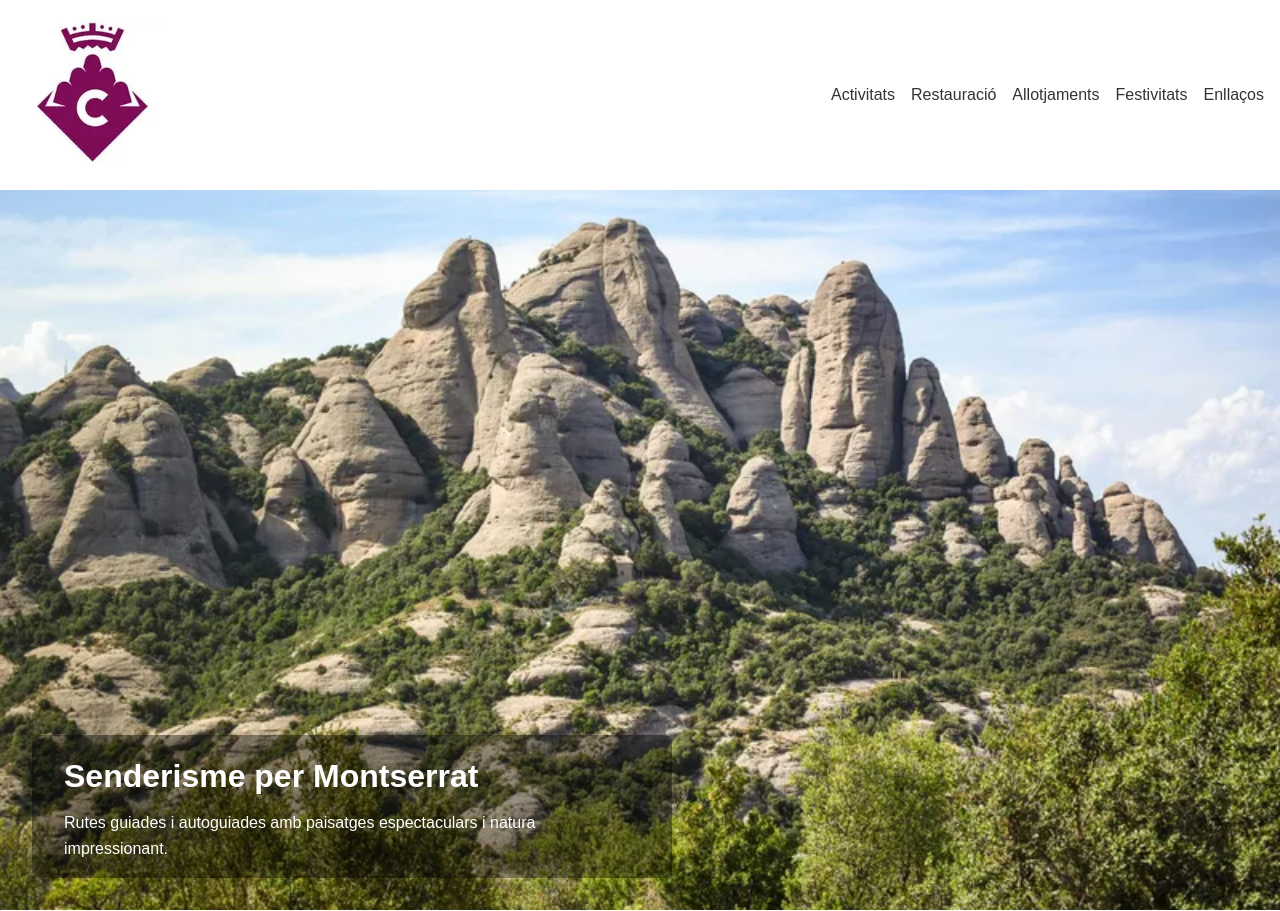
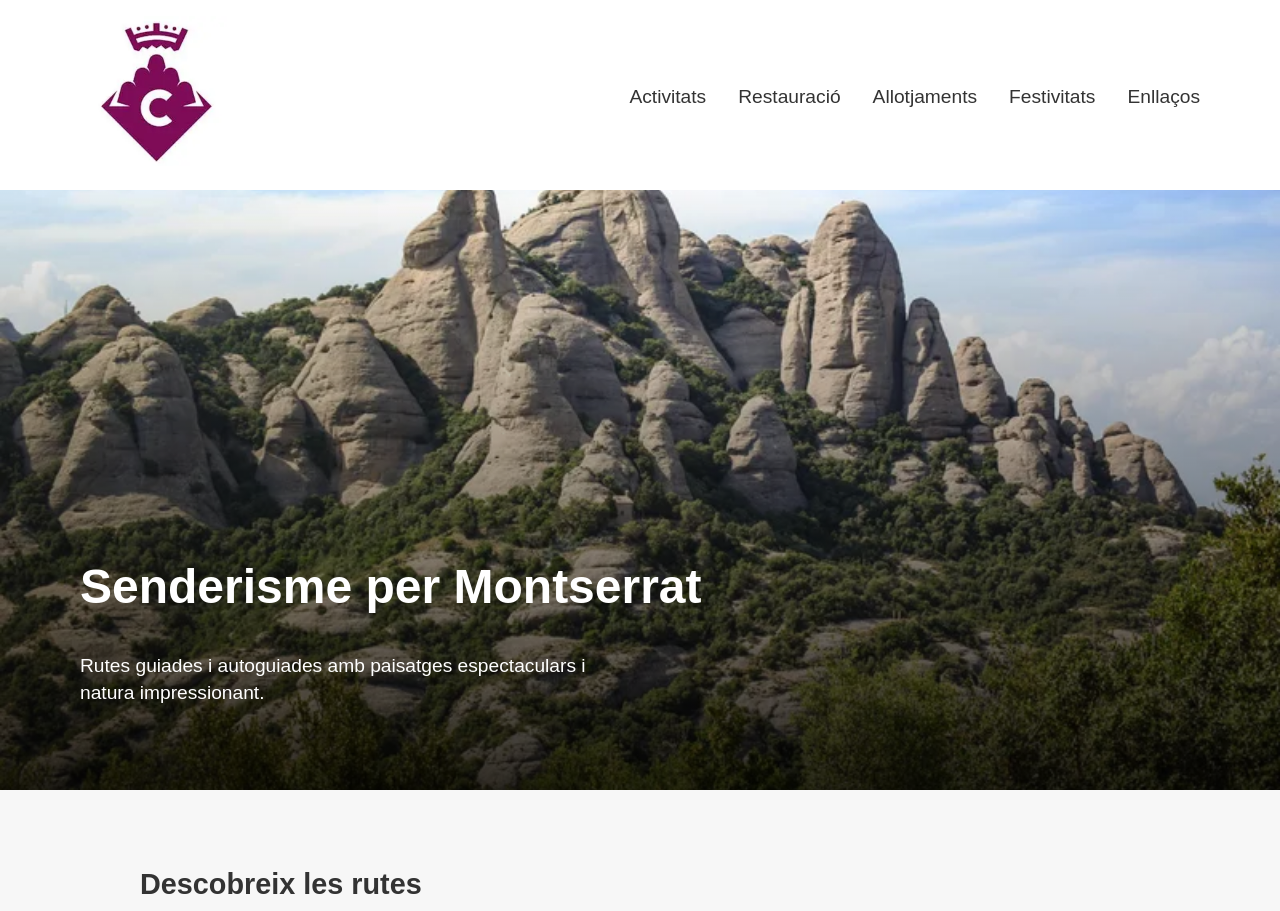
Before and after one commit to xubetm/web-collbato-turistic, a website built with Parcel: page src/senderisme.html in a window 1280 px wide. Shown: the top 911 px of the page. Built offline with nearby package versions, Linux system fonts and the light colour scheme.

Commit message:
arreglos varios en footer, svg, scrolls...

```diff
--- a/src/scss/activitats.scss
+++ b/src/scss/activitats.scss
@@ -4,6 +4,15 @@ body {
   margin: 0;
   background-color: #f7f7f7;
   color: #333;
+  line-height: 1.6;
+}
+
+a:focus-visible,
+button:focus-visible,
+input:focus-visible,
+textarea:focus-visible {
+  outline: 3px solid #4caf50;
+  outline-offset: 3px;
 }
 
 /* Header */
@@ -33,6 +42,7 @@ nav ul li {
 nav a {
   text-decoration: none;
   color: #333;
+  transition: color 0.3s ease;
 }
 
 .menu-toggle {
@@ -76,30 +86,19 @@ nav a {
 .menu-nav.active {
   display: block;
   background-color: rgb(228, 250, 228);
-  height: 50vh;
+  max-height: 50vh;
   opacity: 1;
   transform: translateY(0);
+  overflow-y: auto;
 }
 
 /* --- ACTIVITATS HERO --- */
-.hero-svg polygon {
+.hero-svg {
   display: none;
-  animation: pulse 2s infinite ease-in-out;
-}
-
-@keyframes pulse {
-  0%,
-  100% {
-    transform: scale(1);
-    opacity: 1;
-  }
-  50% {
-    transform: scale(1.05);
-    opacity: 0.8;
-  }
 }
 
 .activitats-hero {
+  display: block;
   background-color: #e6f2ff;
   padding: 3rem 1.5rem;
   text-align: center;
@@ -212,6 +211,33 @@ nav a {
   transform: scale(1.2);
 }
 
+/* --- HOVER NOMÉS EN DISPOSITIUS AMB RATOLÍ --- */
+@media (hover: hover) {
+  nav a:hover {
+    color: #4caf50;
+  }
+
+  .category-card:hover {
+    transform: translateY(-5px);
+    box-shadow: 0 4px 10px rgba(0, 0, 0, 0.15);
+  }
+
+  button:hover {
+    background-color: #226162;
+  }
+
+  .footer-social img:hover {
+    transform: scale(1.2);
+  }
+}
+
+nav a,
+.category-card,
+button,
+.footer-social img {
+  transition: all 0.3s ease;
+}
+
 /* --- TABLET --- */
 @media (min-width: 600px) {
   header {
@@ -284,7 +310,6 @@ nav a {
       font-size: 1.1rem;
     }
   }
-}
 
   /* --- FOOTER --- */
   .footer-content {
@@ -297,6 +322,7 @@ nav a {
   .footer-info,
   .footer-social {
     text-align: left;
+  }
 }
 
 /* --- DESKTOP --- */
@@ -329,6 +355,31 @@ nav a {
     }
   }
 
+  .hero-svg {
+    display: block;
+    width: 100%;
+    max-width: 400px;
+    height: auto;
+    margin: 0 auto;
+  }
+
+  .hero-svg polygon {
+    display: block;
+    animation: pulse 2s infinite ease-in-out;
+  }
+
+  @keyframes pulse {
+    0%,
+    100% {
+      transform: scale(1);
+      opacity: 1;
+    }
+    50% {
+      transform: scale(1.05);
+      opacity: 0.8;
+    }
+  }
+
   /* --- FOOTER --- */
   .footer {
     padding: 3rem 5rem;
--- a/src/scss/festivitats.scss
+++ b/src/scss/festivitats.scss
@@ -4,6 +4,15 @@ body {
   margin: 0;
   background-color: #f7f7f7;
   color: #333;
+  line-height: 1.6;
+}
+
+a:focus-visible,
+button:focus-visible,
+input:focus-visible,
+textarea:focus-visible {
+  outline: 3px solid #4caf50;
+  outline-offset: 3px;
 }
 
 /* Header */
@@ -173,6 +182,33 @@ nav a {
   transform: scale(1.2);
 }
 
+/* --- HOVER NOMÉS EN DISPOSITIUS AMB RATOLÍ --- */
+@media (hover: hover) {
+  nav a:hover {
+    color: #4caf50;
+  }
+
+  .category-card:hover {
+    transform: translateY(-5px);
+    box-shadow: 0 4px 10px rgba(0, 0, 0, 0.15);
+  }
+
+  button:hover {
+    background-color: #226162;
+  }
+
+  .footer-social img:hover {
+    transform: scale(1.2);
+  }
+}
+
+nav a,
+.category-card,
+button,
+.footer-social img {
+  transition: all 0.3s ease;
+}
+
 /* --- TABLET (≥600px) --- */
 @media (min-width: 600px) {
   header {
--- a/src/scss/main.scss
+++ b/src/scss/main.scss
@@ -148,7 +148,7 @@ nav a {
 .categories {
   padding: 2rem 1rem;
   text-align: center;
-  margin: 0 3rem;
+  margin: 0 0.5rem;
 
   h2 {
     font-size: 1.8rem;
@@ -343,6 +343,10 @@ button:hover {
   transition: transform 0.2s ease;
 }
 
+.footer-social a img:hover {
+  transform: scale(1.2);
+}
+
 /* --- HOVER NOMÉS EN DISPOSITIUS AMB RATOLÍ --- */
 @media (hover: hover) {
   nav a:hover {
@@ -361,10 +365,13 @@ button:hover {
   .footer-social img:hover {
     transform: scale(1.2);
   }
+}
 
-  .footer-social a img:hover {
-    transform: scale(1.2);
-  }
+nav a,
+.category-card,
+button,
+.footer-social img {
+  transition: all 0.3s ease;
 }
 
 /* --- TABLET (≥600px) --- */
--- a/src/scss/senderisme.scss
+++ b/src/scss/senderisme.scss
@@ -1,58 +1,110 @@
-* {
-  box-sizing: border-box;
+/* --- MOBILE FIRST --- */
+body {
+  font-family: Arial, sans-serif;
+  margin: 0;
+  background-color: #f7f7f7;
+  color: #333;
+  line-height: 1.6;
+}
+
+a:focus-visible,
+button:focus-visible,
+input:focus-visible,
+textarea:focus-visible {
+  outline: 3px solid #4caf50;
+  outline-offset: 3px;
+}
+
+/* Header */
+header {
+  background-color: #fff;
+  display: flex;
+  flex-direction: column;
+  align-items: center;
+  padding: 1rem 1.5rem;
+  position: relative;
+  z-index: 10;
+}
+
+nav ul {
+  display: flex;
+  flex-direction: column;
+  gap: 1rem;
+  font-size: 1.2rem;
+  padding: 0;
+  margin: 0;
+}
+
+nav ul li {
+  list-style: none;
+}
+
+nav a {
+  text-decoration: none;
+  color: #333;
+  transition: color 0.3s ease;
+}
+
+.menu-toggle {
+  font-size: 3rem;
+  background: none;
+  border: none;
+  cursor: pointer;
+}
+
+.menu-nav {
+  display: none;
+  position: absolute;
+  top: 100%;
+  left: 0;
+  right: 0;
+  background-color: #fff;
+  text-align: center;
+  padding: 1rem 0;
+  z-index: 20;
+  opacity: 0;
+  transform: translateY(-10px);
+  transition: opacity 0.3s ease, transform 0.3s ease;
+}
+
+.menu-nav ul {
+  list-style: none;
   margin: 0;
   padding: 0;
 }
 
-body {
-  font-family: "Arial", sans-serif;
-  line-height: 1.6;
-  color: #333;
-  background-color: #fefefe;
-}
-
-/* Header */
-header {
-  display: flex;
-  justify-content: space-between;
-  align-items: center;
-  padding: 1rem;
-  background-color: #fff;
-  box-shadow: 0 2px 4px rgba(0, 0, 0, 0.1);
-}
-
-.menu-nav ul {
-  display: flex;
-  gap: 1rem;
-  list-style: none;
+.menu-nav li {
+  margin: 1rem 0;
 }
 
 .menu-nav a {
   text-decoration: none;
   color: #333;
-  transition: color 0.3s;
+  font-size: 1.2rem;
 }
 
-.menu-nav a:hover {
-  color: #0066cc;
-}
-
-.menu-toggle {
-  display: none;
-  background: none;
-  border: none;
-  font-size: 1.5rem;
+.menu-nav.active {
+  display: block;
+  background-color: rgb(228, 250, 228);
+  max-height: 50vh;
+  opacity: 1;
+  transform: translateY(0);
+  overflow-y: auto;
 }
 
 /* Imatge destacada */
 .activitat-destacada {
   position: relative;
+  height: 65vh;
   width: 100%;
-  aspect-ratio: 16/9;
   overflow: hidden;
 }
 
-.activitat-destacada picture,
+.activitat-destacada picture {
+  position: absolute;
+  inset: 0;
+}
+
 .activitat-destacada img {
   width: 100%;
   height: 100%;
@@ -62,22 +114,24 @@ header {
 
 .text-overlay {
   position: absolute;
-  bottom: 2rem;
-  left: 2rem;
+  inset: 0;
+  display: flex;
+  flex-direction: column;
+  justify-content: flex-end;
+  padding: 2rem 1.5rem;
   color: #fff;
-  background: rgba(0, 0, 0, 0.4);
-  padding: 1rem 2rem;
-  border-radius: 8px;
-  max-width: 80%;
+  z-index: 2;
+  background: linear-gradient(to top, rgba(0, 0, 0, 0.8), rgba(0, 0, 0, 0));
 }
 
 .text-overlay h1 {
-  font-size: 2rem;
+  font-size: 1.5rem;
   margin-bottom: 0.5rem;
 }
 
 .text-overlay p {
   font-size: 1rem;
+  line-height: 1.4;
 }
 
 /* Contingut principal */
@@ -102,60 +156,175 @@ header {
   margin-bottom: 1rem;
 }
 
-/* Footer */
+/* --- FOOTER --- */
 .footer {
-  background-color: #f8f8f8;
+  background-color: #333;
+  color: #fff;
+  text-align: center;
   padding: 2rem 1rem;
-  text-align: center;
-  color: #333;
+  font-size: 0.9rem;
 }
 
 .footer-content {
   display: flex;
   flex-direction: column;
+  gap: 1.5rem;
   align-items: center;
-  gap: 1rem;
 }
 
-.footer-info p,
-.footer-copy {
-  margin: 0.3rem 0;
+.footer-logo img {
+  max-width: 120px;
+  height: auto;
 }
 
-/* Social icons */
-.footer-social {
-  display: flex;
-  gap: 1rem;
-  margin-top: 1rem;
+.footer-info p {
+  margin: 0.3rem 0;
+  line-height: 1.5;
 }
 
-/* Responsive */
-@media (max-width: 768px) {
-  .menu-nav ul {
-    flex-direction: column;
-    gap: 0.5rem;
+.footer-social a img {
+  width: 24px;
+  height: 24px;
+  margin: 0 0.5rem;
+  transition: transform 0.2s ease;
+}
+
+.footer-social a img:hover {
+  transform: scale(1.2);
+}
+
+/* --- HOVER NOMÉS EN DISPOSITIUS AMB RATOLÍ --- */
+@media (hover: hover) {
+  nav a:hover {
+    color: #4caf50;
+  }
+
+  .category-card:hover {
+    transform: translateY(-5px);
+    box-shadow: 0 4px 10px rgba(0, 0, 0, 0.15);
+  }
+
+  button:hover {
+    background-color: #226162;
+  }
+
+  .footer-social img:hover {
+    transform: scale(1.2);
+  }
+}
+
+nav a,
+.category-card,
+button,
+.footer-social img {
+  transition: all 0.3s ease;
+}
+
+/* TABLETS */
+@media (min-width: 768px) {
+  header {
+    flex-direction: row;
+    justify-content: space-between;
+    padding: 1rem 3rem;
+  }
+
+  nav ul {
+    flex-direction: row;
+    gap: 2rem;
+    font-size: 1.4rem;
   }
 
   .menu-toggle {
+    display: none;
+  }
+
+  .menu-nav {
     display: block;
+    position: static;
+    opacity: 1;
+    transform: none;
+    background: none;
+    padding: 0;
+  }
+
+  .menu-nav ul {
+    display: flex;
+    gap: 2rem;
+  }
+
+  .menu-nav li {
+    margin: 0;
+  }
+
+  .activitat-destacada {
+    height: 70vh;
   }
 
   .text-overlay {
-    font-size: 0.9rem;
-    padding: 0.8rem 1.2rem;
+    padding: 3rem 3rem;
   }
 
   .text-overlay h1 {
-    font-size: 1.5rem;
+    font-size: 2.4rem;
+  }
+
+  .text-overlay p {
+    font-size: 1.1rem;
+    max-width: 70%;
+  }
+
+  /* --- FOOTER --- */
+  .footer-content {
+    flex-direction: row;
+    justify-content: space-between;
+    align-items: flex-start;
+    text-align: left;
+  }
+
+  .footer-info,
+  .footer-social {
+    text-align: left;
   }
 }
 
 @media (min-width: 1200px) {
-  .text-overlay {
-    max-width: 50%;
+  header {
+    padding: 1rem 5rem;
+  }
+
+  nav ul {
+    gap: 3rem;
+    font-size: 1.5rem;
   }
 
   .detall-activitat {
     padding: 3rem 2rem;
   }
+
+  .activitat-destacada {
+    height: 75vh;
+  }
+
+  .text-overlay {
+    padding: 4rem 5rem;
+  }
+
+  .text-overlay h1 {
+    font-size: 3rem;
+  }
+
+  .text-overlay p {
+    font-size: 1.2rem;
+    max-width: 50%;
+  }
+
+  /* --- FOOTER --- */
+  .footer {
+    padding: 3rem 5rem;
+    font-size: 1rem;
+  }
+
+  .footer-logo img {
+    max-width: 150px;
+  }
 }
```
Also changed, not shown: src/activitats.html (+0 -4 lines), src/index.html (+7 -10 lines). Lines whose indentation alone changed are shown as unchanged.
